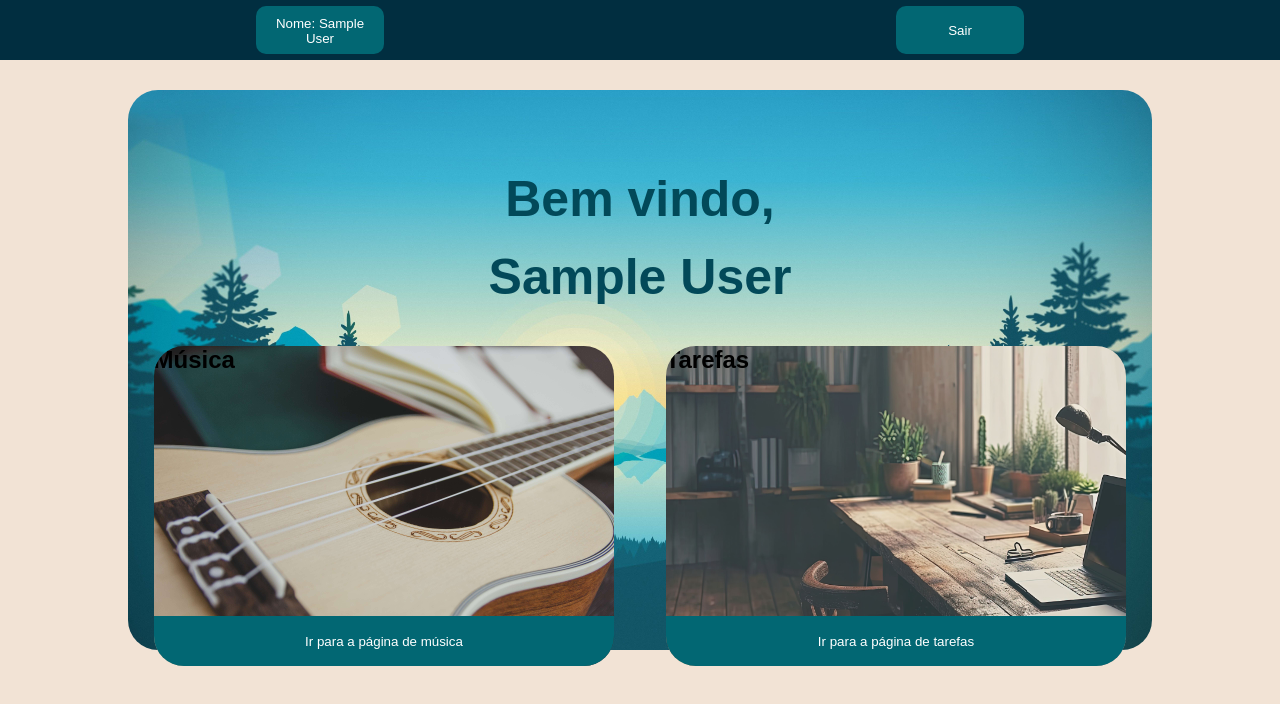
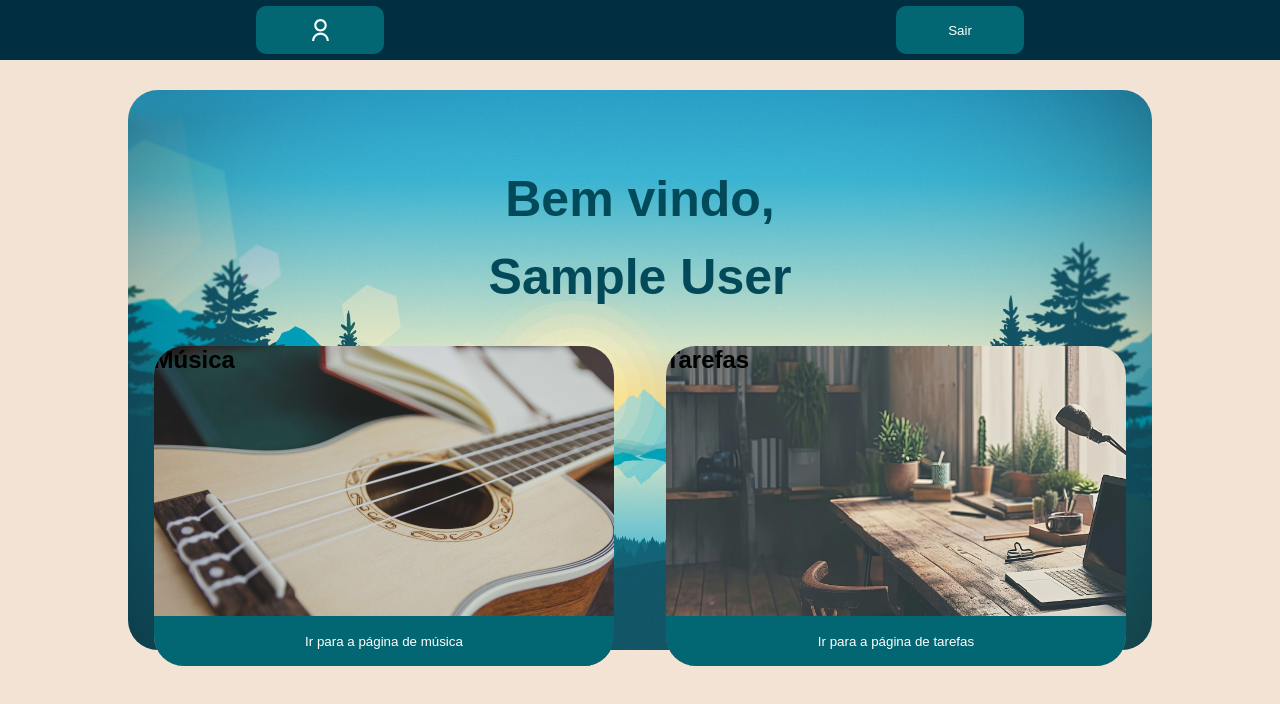
Before and after one commit to J0A0F3L1P3/teste123, a React (Create React App) app: page / in a window 1280 px wide. Shown: the top 704 px of the page. Built offline with nearby package versions, Linux system fonts and the light colour scheme; no server answers; sample sign-in values are in the browser's storage.

Commit message:
Organização do perfil

```diff
--- a/package.json
+++ b/package.json
@@ -10,6 +10,7 @@
     "firebase": "^10.11.0",
     "react": "^18.2.0",
     "react-dom": "^18.2.0",
+    "react-icons": "^5.2.1",
     "react-router-dom": "^6.22.3",
     "react-scripts": "5.0.1",
     "web-vitals": "^2.1.4"
--- a/src/App.js
+++ b/src/App.jsx
@@ -1,9 +1,9 @@
 import { useState, useEffect } from 'react';
 import { BrowserRouter, Route, Routes, Navigate } from 'react-router-dom';
-import Login from './Login.js';
-import HomeScreen from './Home.js';
-import { auth } from './auth';
-import ListaDeTarefas from './ListaDeTarefas.js';
+import Login from './Login.jsx';
+import HomeScreen from './Home.jsx';
+import { auth } from './auth.js';
+import ListaDeTarefas from './ListaDeTarefas.jsx';
 
 function App() {
     const [user, setUser] = useState(null);
@@ -26,7 +26,7 @@ function App() {
                 <Route path='*' element={
                     <div>
                         <h1>Erro 404:</h1>
-                        <h1>Página não encontrada</h1>
+                        <h1>Página "{window.location.pathname}" não encontrada</h1>
                     </div>
                 } />
             </Routes>
--- a/src/Home.css
+++ b/src/Home.css
@@ -11,6 +11,16 @@
     background-color: #F2E3D5;
     background-size: cover;
     background-position: center;
+}
+
+.Xbut {
+    background-color: white;
+}
+
+.Xbut h1 {
+    color: #fff;
+    background-color: #026773;
+    width: 15%;
 }
 
 header {
@@ -115,8 +125,15 @@ h2 {
 
 .button {
     height: 50px;
-    width: 100%;
+    /* width: 100%; */
     padding: 10px;
     background-color: #026773;
     color: #fff;
 }
+
+.profile-icon {
+    padding: 0px;
+    font-size: 25px;
+    display: grid;
+    place-items: center;
+}
--- a/src/Home.js
+++ b/src/Home.jsx
@@ -2,6 +2,7 @@ import React from "react";
 import { auth } from './auth';
 import './Home.css'
 import { Link } from "react-router-dom";
+import { RiUserLine } from 'react-icons/ri';
 
 function HomeScreen(newUser) {
 
@@ -28,22 +29,25 @@ function HomeScreen(newUser) {
         <div className="home">
             {user && (
                 <div>
-                    <header className="header">
-                        <button className="button" onClick={() => setShowUserInfo(!showUserInfo)}>
-                            Nome: {user.displayName || 'Não fornecido'}
-                        </button>
-                        {showUserInfo && (
-                            <div className="backUserInfo">
-                                <div className="userInfo">
-                                    <p>Email: {user.displayName}</p>
-                                    <p>Email: {user.email}</p>
-                                    <p>ID: {user.uid}</p>
+                    {showUserInfo && (
+                        <div className="backUserInfo">
+                            <div className="userInfo">
+                                <div className="header">
                                     <button className="button Xbut" onClick={() => setShowUserInfo(!showUserInfo)}>
-                                        X
+                                        <h1>X</h1>
                                     </button>
                                 </div>
+                                <p>Email: {user.displayName}</p>
+                                <p>Email: {user.email}</p>
+                                <p>ID: {user.uid}</p>
                             </div>
-                        )}
+                        </div>
+                    )}
+
+                    <header className="header">
+                        <button className="button profile-icon" onClick={() => setShowUserInfo(!showUserInfo)}>
+                            <RiUserLine />
+                        </button>
                         <button className="button" onClick={handleLogout}>Sair</button>
                     </header>
 
```
Also changed, not shown: src/ListaDeTarefas.jsx (renamed from src/ListaDeTarefas.js), src/Login.jsx (renamed from src/Login.js), src/index.jsx (renamed from src/index.js), src/music.js (deleted), 1 other file (tests, documents, lock files or other folders).
